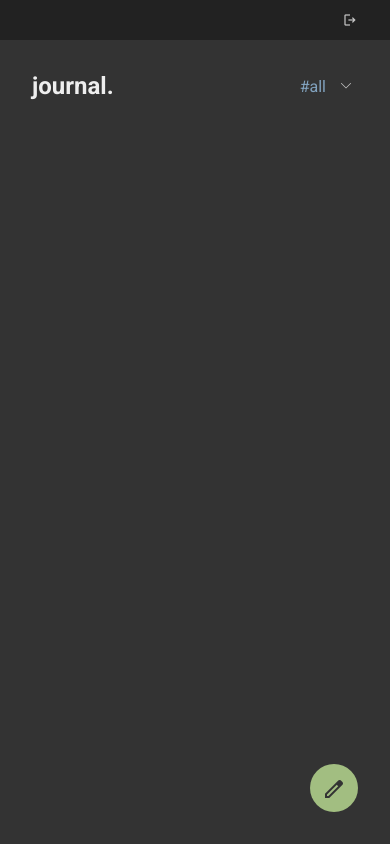
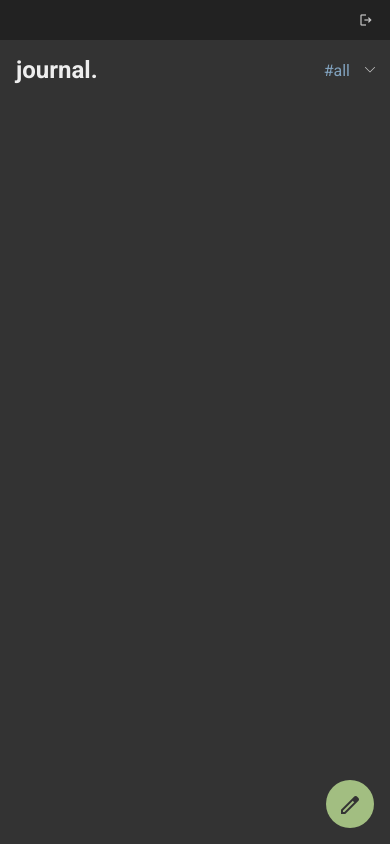
Before and after one commit to nmsalvatore/code-journal, a Django app: page /posts/all/ in a window 390 px wide. Run offline with Django 4.2, Linux system fonts and the light colour scheme; the visitor is signed in with stand-in values (Sample User, id 1); data that the repository does not hold is empty; some libraries are stand-ins or nearby versions.

Commit message:
Reduced padding on mobile

```diff
--- a/static/css/base.css
+++ b/static/css/base.css
@@ -121,8 +121,7 @@ main.dashboard {
 
     main.dashboard .post-directory
     .post-preview {
-        padding: 1rem 1rem;
-        margin: 0 1rem;
+        padding: 1rem 2rem;
     }
 
     main.dashboard .post-directory
@@ -359,15 +358,33 @@ ul.tag-directory {
     }
 
 @media only screen and (max-width: 600px) {
+    nav.navbar > .container {
+        padding: 1rem;
+    }
+
+    nav.navbar-secondary > .container {
+        padding: 0.5rem 1rem;
+    }
+
+    main.dashboard .post-directory .post-preview,
+    main.post-detail,
+    main.new-post,
+    main.delete-confirmation {
+        padding: 1rem;
+    }
+
     ul.tag-directory {
         display: none;
         position: absolute;
         right: 0;
         top: 0;
         width: 100%;
+        padding: 1rem;
     }
 
     .tag-dropdown-icon-container {
+        position: absolute;
+        right: 0.5rem;
         display: flex;
     }
 
@@ -380,8 +397,8 @@ ul.tag-directory {
         background: var(--primary-button-color);
         position: fixed;
         border-radius: 50%;
-        bottom: 2rem;
-        right: 2rem;
+        bottom: 1rem;
+        right: 1rem;
         height: 3rem;
         line-height: 4rem;
         width: 3rem;
```
